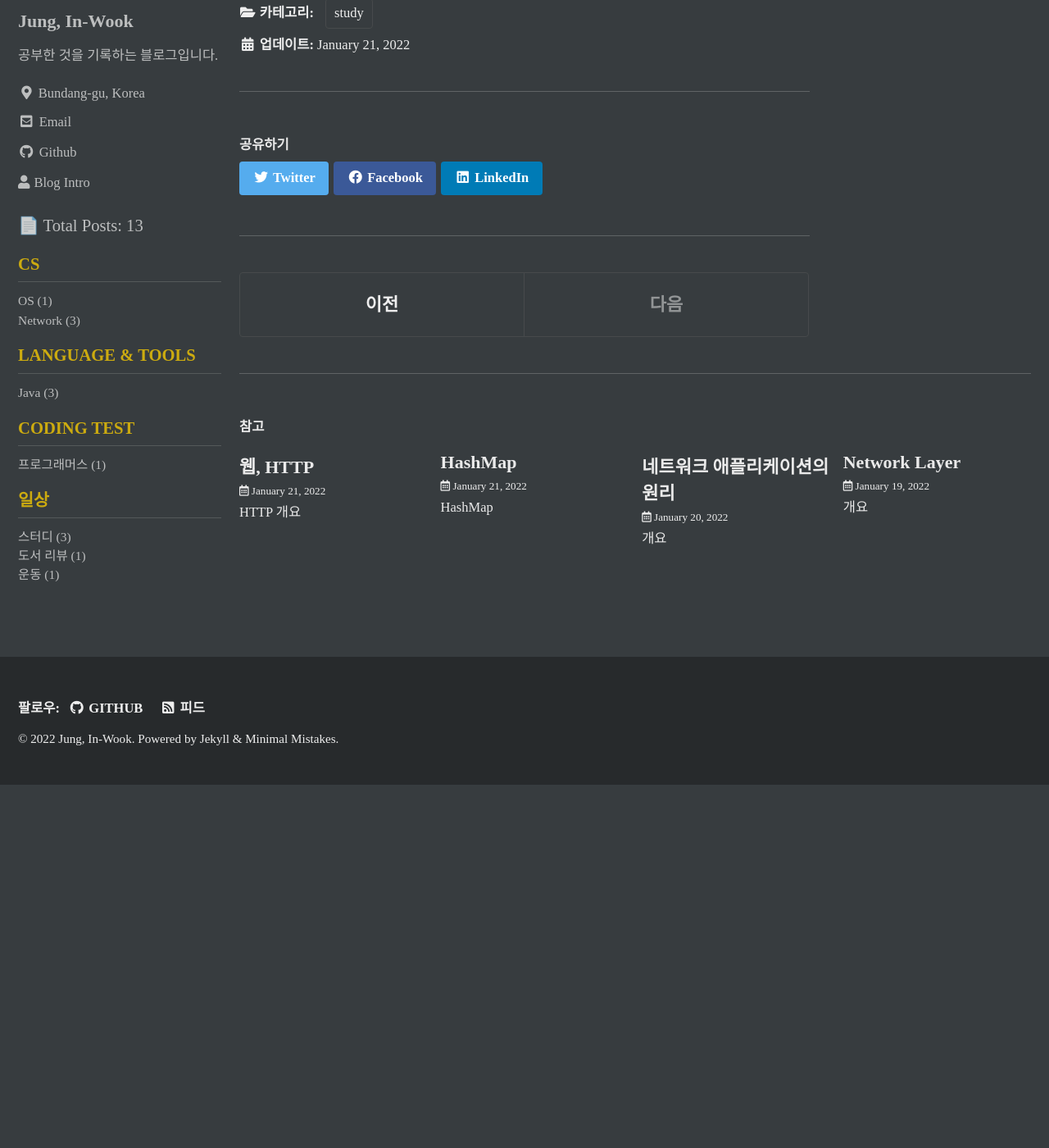
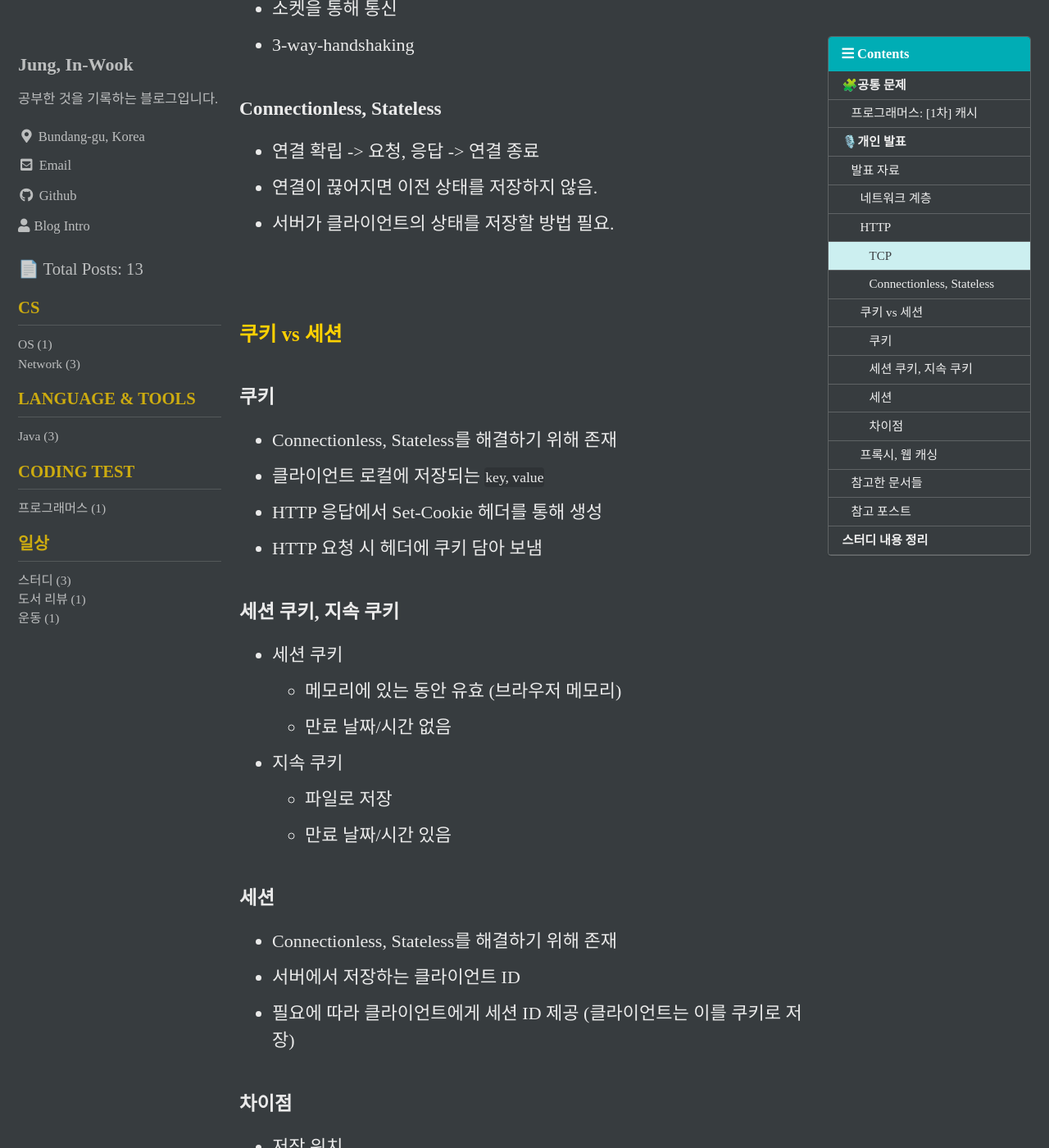
Before and after one commit to Koowin/koowin.github.io, a Jekyll site: the page built from _posts/study/2022-01-21-growth_week_5.md, in a window 1280 px wide and 1400 px high, scrolled down 2981 px. Shown: the whole window at 82% size. Built offline with Jekyll 4.4.1, drawn with Linux system fonts in a browser that asks for light colours; cached includes are drawn as plain includes; some web fonts are replaced; before the commit the page ends 3938 px from its top, so only the background shows below that; some of the changed text lies outside the part shown.

Commit message:
post: study
week 5

```diff
--- a/_posts/study/2022-01-21-growth_week_5.md
+++ b/_posts/study/2022-01-21-growth_week_5.md
@@ -85,11 +85,74 @@ public class Solution {
 
 ## 발표 자료
 
+### <span style="color:#ffd101">네트워크 계층</span>
+
+<img src="../../assets/images/2022-01-21-growth_week_5/image-20220121164653721.png" alt="image-20220121164653721"  />
+
+이미지 출처: James F. Kurose, Keith W.Ross, 『컴퓨터 네트워킹 하향식 접근』, 45p
+
 <br/>
 
-## 출처
+### <span style="color:#ffd101">HTTP</span>
 
-📘James F. Kurose, Keith W.Ross, 『컴퓨터 네트워킹 하향식 접근』
+#### TCP
+
+- 소켓을 통해 통신
+- 3-way-handshaking
+
+#### Connectionless, Stateless
+
+- 연결 확립 -> 요청, 응답 -> 연결 종료
+- 연결이 끊어지면 이전 상태를 저장하지 않음.
+- 서버가 클라이언트의 상태를 저장할 방법 필요.
+
+<br/>
+
+### <span style="color:#ffd101">쿠키 vs 세션</span>
+
+#### 쿠키
+
+- Connectionless, Stateless를 해결하기 위해 존재
+- 클라이언트 로컬에 저장되는 `key, value`
+- HTTP 응답에서 Set-Cookie 헤더를 통해 생성
+- HTTP 요청 시 헤더에 쿠키 담아 보냄
+
+#### 세션 쿠키, 지속 쿠키
+
+- 세션 쿠키
+  - 메모리에 있는 동안 유효 (브라우저 메모리)
+  - 만료 날짜/시간 없음
+- 지속 쿠키
+  - 파일로 저장
+  - 만료 날짜/시간 있음
+
+#### 세션
+
+- Connectionless, Stateless를 해결하기 위해 존재
+- 서버에서 저장하는 클라이언트 ID
+- 필요에 따라 클라이언트에게 세션 ID 제공 (클라이언트는 이를 쿠키로 저장)
+
+#### 차이점
+
+- 저장 위치
+- 보안
+
+<br/>
+
+### <span style="color:#ffd101">프록시, 웹 캐싱</span>
+
+![image-20220122103117496](../../assets/images/2022-01-21-growth_week_5/image-20220122103117496.png)
+
+![image-20220122115238527](../../assets/images/2022-01-21-growth_week_5/image-20220122115238527.png)
+
+이미지 출처: James F. Kurose, Keith W.Ross, 『컴퓨터 네트워킹 하향식 접근』, 101~103p
+
+<br/>
+
+## 참고한 문서들
+
+- 📘James F. Kurose, Keith W.Ross, 『컴퓨터 네트워킹 하향식 접근』
+- 📄[https://jeong-pro.tistory.com/80](https://jeong-pro.tistory.com/80)
 
 <br/>
 
@@ -97,7 +160,7 @@ public class Solution {
 
 - [Network Layer](https://koowin.github.io/network/network_layer/)
 - [네트워크 애플리케이션의 원리](https://koowin.github.io/network/application_layer_principle/)
--
+- [웹, HTTP](https://koowin.github.io/network/application_layer_http/)
 
 <br/>
 
```
Also changed, not shown: _posts/study/2022-01-14-growth_week_4.md (+3 -3 lines), assets/images/2022-01-21-growth_week_5/image-20220121164653721.png (added), assets/images/2022-01-21-growth_week_5/image-20220122103117496.png (added), assets/images/2022-01-21-growth_week_5/image-20220122115238527.png (added).
